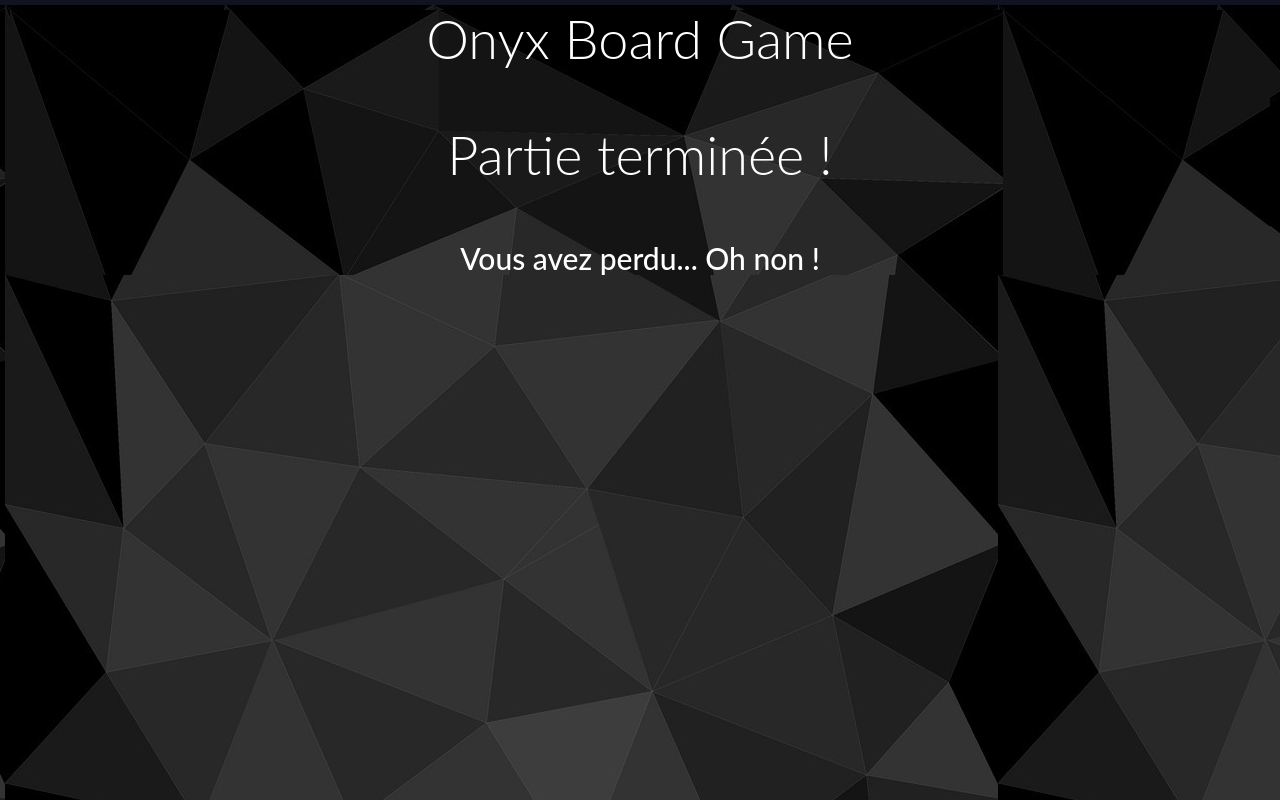
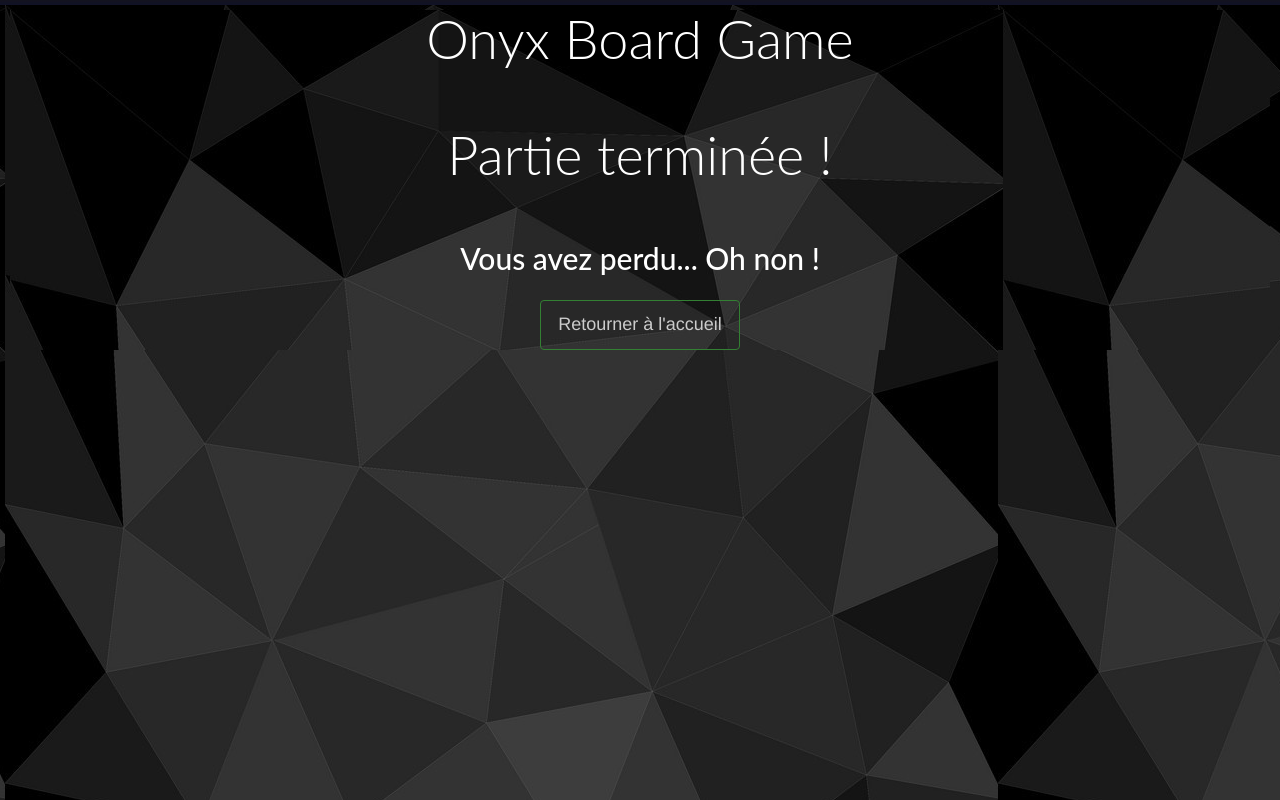
Before and after one commit to JulieC35/IA-front, an Angular app: page /loose in a window 1280 px wide. Built offline with nearby package versions, Linux system fonts and the light colour scheme.

Commit message:
Correction + ajout fin de partie

```diff
--- a/src/app/game-board/game-board.component.html
+++ b/src/app/game-board/game-board.component.html
@@ -1,6 +1,6 @@
 <h2 style="text-align: center;" id="turn" *ngIf="yourTurn">C'est ton tour !</h2>
 <h2 style="text-align: center;" id="notturn" *ngIf="!yourTurn">C'est au tour de l'autre joueur</h2>
-<h2 style="text-align: center;" id="message" >Message: </h2>
+<h4 style="text-align: center;" id="message" >{{message}}</h4>
 <div class="boardGame-container" id="boardContainer" >
 
 </div>
--- a/src/app/game-board/game-board.component.ts
+++ b/src/app/game-board/game-board.component.ts
@@ -17,6 +17,7 @@ export class GameBoardComponent implements OnInit {
 
   @Input() boardGame;
   @Input() boardContainer;
+  @Input() message: string;
   board;
 
   yourTurn: boolean;
@@ -47,13 +48,16 @@ export class GameBoardComponent implements OnInit {
             const message = datas.slice(1);
             switch (message) {
               case 'AWAITING':
+                document.getElementById('message').innerText = '';
                 this.yourTurn = false;
                 break;
               case 'START':
                 console.log('Début de la partie !');
+                document.getElementById('message').innerText = 'Début de la partie !';
                 break;
               case 'READY':
                 this.yourTurn = true;
+                document.getElementById('message').innerText = '';
                 break;
               case 'WIN':
                 console.log('Vous avez gagné !');
@@ -101,7 +105,19 @@ export class GameBoardComponent implements OnInit {
             console.log('capturés: ' + captures);
             break;
           case '!':
+            if (datas.slice(1).indexOf('Position not allowed') != -1) {
+              const coord = datas.slice(1).split(':')[1];
+              console.log(datas.slice(1));
+              document.getElementById(coord).classList.remove('active');
+              if (joueur == 'J1') {
+                document.getElementById(coord).classList.remove('black');
+              } else {
+                document.getElementById(coord).classList.remove('white');
+              }
+              this.yourTurn = true;
+            }
             console.log(datas.slice(1));
+            document.getElementById('message').innerText = datas.slice(1);
             // document.getElementById(coord).classList.remove('active');
             break;
           default:
@@ -117,6 +133,7 @@ export class GameBoardComponent implements OnInit {
     for (let i = 0; i < stones.length; i++) {
       this.getStoneClickPromise(stones[i]).then(
         data => {
+          console.log('passage: ' + data);
           if (this.yourTurn) {
             const classname = data[0];
             const target = data[1];
@@ -136,6 +153,7 @@ export class GameBoardComponent implements OnInit {
     return new Promise((resolve: PromiseResolve<any>, reject: PromiseReject): void => {
       // tslint:disable-next-line:only-arrow-functions
       stone.onclick = (event) => {
+        console.log(event);
         if (!event.target.getAttribute('class').includes('active')) {
           let classname;
           // tslint:disable-next-line:triple-equals
@@ -145,6 +163,7 @@ export class GameBoardComponent implements OnInit {
             classname = 'active white';
           }
           const data = [classname, event.target, event.target.id];
+          console.log('Passage au bon endroit');
           resolve(data);
         } else {
           reject('Pierre déjà placée !');
@@ -152,211 +171,6 @@ export class GameBoardComponent implements OnInit {
       };
     });
   }
-
-  /*createColums() {
-    let htmlBoardCoordH = '<div class="board-coord-bar horizontal">';
-
-    for (let i = 0; i < 12; i++) {
-      htmlBoardCoordH += '<div class="board-coord">' + this.columns[i] + '</div>';
-    }
-    htmlBoardCoordH += '</div>';
-    document.getElementById('boardGame').innerHTML += htmlBoardCoordH;
-    let htmlColumnLayer = '<div class="board-layer">';
-    for (let i = 0; i < 12; i++) {
-      htmlColumnLayer += '<div class="board-column">';
-      for (let j = 0; j < 11; j++) {
-        htmlColumnLayer += '<div class="board-verticalLine"></div>';
-      }
-      htmlColumnLayer += '</div>';
-    }
-    htmlColumnLayer += '</div>';
-
-    // Ajout du code à l'intérieur de la balise boardGame
-    document.getElementById('boardGame').innerHTML += (htmlColumnLayer);
-  }
-
-  createLines() {
-    let htmlRowLayer = '<div class="board-layer fldc">';
-    for (let i = 0; i < 12; i++) {
-      htmlRowLayer += '<div class="board-row">';
-      for (let j = 0; j < 11; j++) {
-        htmlRowLayer += '<div class="board-horizonalLine"></div>';
-      }
-      htmlRowLayer += '</div>';
-    }
-    htmlRowLayer += '</div>';
-    // Ajout du code à l'intérieur de la balise boardGame
-    document.getElementById('boardGame').innerHTML += htmlRowLayer;
-  }
-
-  createDiamondCenter() {
-    let htmlDiamondCenterLayer = '<div class="board-layer fldc">';
-    for (let i = 0; i < 12; i++) {
-      if (i === 0) {
-        htmlDiamondCenterLayer += '<div class="board-diamondCenter-row' + (i === 0 ? ' first' : '') + '"></div>';
-      } else {
-        htmlDiamondCenterLayer += '<div class="board-diamondCenter-row">';
-
-        let nbLosange = 6;
-        if (i % 2 === 0) {
-          nbLosange = 5;
-        }
-
-        for (let j = 0; j < nbLosange; j++) {
-          htmlDiamondCenterLayer += '<div class="board-diamondCenter-line"></div>';
-        }
-        htmlDiamondCenterLayer += '</div>';
-      }
-    }
-    htmlDiamondCenterLayer += '</div>';
-
-    // Ajout du code à l'intérieur de la balise boardGame
-    document.getElementById('boardGame').innerHTML += htmlDiamondCenterLayer;
-  }
-
-  createSquareCenter() {
-    // Création des diagonales des carrés
-    let htmlSquareCenterLayer = '<div class="board-layer fldc">';
-    for (let i = 0; i < 11; i++) {
-      htmlSquareCenterLayer += '<div class="board-squareCenter-row">';
-
-      let nbCarres = 6;
-      if (i % 2 === 0) {
-        nbCarres = 5;
-      }
-
-      for (let j = 0; j < nbCarres; j++) {
-        htmlSquareCenterLayer += '<div class="board-squareCenter-line"></div>';
-        htmlSquareCenterLayer += '<div class="board-squareCenter-line"></div>';
-      }
-      htmlSquareCenterLayer += '</div>';
-    }
-
-    htmlSquareCenterLayer += '</div>';
-
-    // Ajout du code à l'intérieur de la balise boardGame
-    document.getElementById('boardGame').innerHTML += htmlSquareCenterLayer;
-  }
-
-  addColor() {
-    // Ajout des carrés de couleur
-    let htmlSquareColorLayer = '<div class="board-layer fldc color">';
-    for (let i = 0; i < 11; i++) {
-      htmlSquareColorLayer += '<div class="board-squareColor-row">';
-
-      let nbCarres = 6;
-      if (i % 2 === 0) {
-        nbCarres = 5;
-      }
-
-      for (let j = 0; j < nbCarres; j++) {
-        htmlSquareColorLayer += '<div class="board-squareColor-square"></div>';
-      }
-      htmlSquareColorLayer += '</div>';
-    }
-
-    htmlSquareColorLayer += '</div>';
-
-    // Ajout du code à l'intérieur de la balise boardGame
-    document.getElementById('boardGame').innerHTML += htmlSquareColorLayer;
-  }
-
-  addStones() {
-    // Ajout des pierres
-    let htmlStoneLayer = '<div class="board-layer fldc stone">';
-
-    let indexRows = 0;
-    let indexColumns = 0;
-    for (let i = 0; i < 6; i++) {
-      // Ligne sans offset
-      htmlStoneLayer += '<div class="boardGame-stones-row">';
-      for (let j = 0; j < 12; j++) {
-        const id = this.columns[j] + ',' + this.rows[indexRows];
-        htmlStoneLayer += '<div class="boardGame-stone" id="' + id + '"></div>';
-      }
-      htmlStoneLayer += '</div>';
-
-      // Ligne square
-      htmlStoneLayer += '<div class="boardGame-stones-row squareCenter">';
-      indexColumns = 1;
-      for (let j = 0; j < 5; j++) {
-        const id = this.columns[indexColumns] + '-' + this.columns[indexColumns + 1] + ','
-          + this.rows[indexRows + 1] + '-' + this.rows[indexRows];
-        htmlStoneLayer += '<div class="boardGame-stone" id="' + id + '"></div>';
-        indexColumns += 2;
-      }
-      htmlStoneLayer += '</div>';
-
-      indexRows++;
-
-      // Ligne sans offset
-      htmlStoneLayer += '<div class="boardGame-stones-row offset">';
-      for (let j = 0; j < 12; j++) {
-        const id = this.columns[j] + ',' + this.rows[indexRows];
-        htmlStoneLayer += '<div class="boardGame-stone " id="' + id + '"></div>';
-      }
-      htmlStoneLayer += '</div>';
-
-      if (i < 5) {
-        // Ligne square
-        htmlStoneLayer += '<div class="boardGame-stones-row squareCenter no-offset">';
-        indexColumns = 0;
-        for (let j = 0; j < 6; j++) {
-          const id = this.columns[indexColumns] + '-' + this.columns[indexColumns + 1] + ','
-            + this.rows[indexRows] + '-' + this.rows[indexRows + 1];
-          htmlStoneLayer += '<div class="boardGame-stone" id="' + id + '"></div>';
-          indexColumns += 2;
-        }
-        htmlStoneLayer += '</div>';
-      }
-
-      indexRows++;
-
-    }
-
-    htmlStoneLayer += '</div>';
-
-    // Ajout du code à l'intérieur de la balise boardGame
-    document.getElementById('boardGame').innerHTML += htmlStoneLayer;
-  }
-
-  addCoordBeforeBoard() {
-    let htmlBoardCoord = '<div class="board-coord-bar">';
-    for (let i = 0; i < 12; i++) {
-      htmlBoardCoord += '<div class="board-coord">' + this.rows[i] + '</div>';
-    }
-    htmlBoardCoord += '</div>';
-    document.getElementById('boardContainer').innerHTML += htmlBoardCoord;
-    const board = '<div class="board" id="boardGame" >\n' +
-      '  </div>';
-    document.getElementById('boardContainer').innerHTML += board;
-  }
-
-  addCoord() {
-    // Ajout des coordonnées sur le côté du plateau
-    let htmlBoardCoord = '<div class="board-coord-bar">';
-    for (let i = 0; i < 12; i++) {
-      htmlBoardCoord += '<div class="board-coord">' + this.rows[i] + '</div>';
-    }
-    htmlBoardCoord += '</div>';
-
-    // Ajout du code à l'intérieur de la balise boardContainer
-    // this.boardContainer.prepend(htmlBoardCoord);
-    document.getElementById('boardContainer').innerHTML += htmlBoardCoord;
-
-
-    // Ajout des coordonnées sur le bas et haut du plateau
-    let htmlBoardCoordH = '<div class="board-coord-bar horizontal">';
-
-    for (let i = 0; i < 12; i++) {
-      htmlBoardCoordH += '<div class="board-coord">' + this.columns[i] + '</div>';
-    }
-    htmlBoardCoordH += '</div>';
-
-    // Ajout du code à l'intérieur de la balise boardGame
-    // this.boardGame.prepend(htmlBoardCoordH);
-    document.getElementById('boardGame').innerHTML += htmlBoardCoordH;
-  } */
 
   stoneClick(event: any) {
     console.log('stone click');
--- a/src/app/party-loose/party-loose.component.css
+++ b/src/app/party-loose/party-loose.component.css
@@ -1,3 +1,9 @@
 h1, h2 {
   text-align: center;
 }
+
+button {
+  margin: auto;
+  margin-top: 25px;
+  display: block;
+}
--- a/src/app/party-loose/party-loose.component.html
+++ b/src/app/party-loose/party-loose.component.html
@@ -1,2 +1,3 @@
 <h1>Partie terminée !</h1>
 <h2>Vous avez perdu... Oh non !</h2>
+<button (click)="accueil()">Retourner à l'accueil</button>
--- a/src/app/party-loose/party-loose.component.ts
+++ b/src/app/party-loose/party-loose.component.ts
@@ -1,4 +1,5 @@
 import { Component, OnInit } from '@angular/core';
+import {Router} from "@angular/router";
 
 @Component({
   selector: 'app-party-loose',
@@ -7,9 +8,13 @@ import { Component, OnInit } from '@angular/core';
 })
 export class PartyLooseComponent implements OnInit {
 
-  constructor() { }
+  constructor(private router: Router) { }
 
   ngOnInit(): void {
   }
 
+  accueil() {
+    this.router.navigate(['']);
+  }
+
 }
--- a/src/app/party-win/party-win.component.css
+++ b/src/app/party-win/party-win.component.css
@@ -1,3 +1,8 @@
 h1, h2 {
   text-align: center;
 }
+button {
+  margin: auto;
+  margin-top: 25px;
+  display: block;
+}
--- a/src/app/party-win/party-win.component.html
+++ b/src/app/party-win/party-win.component.html
@@ -1,2 +1,3 @@
 <h1>Partie terminée !</h1>
 <h2>Vous avez gagné... Bravo !</h2>
+<button (click)="accueil()">Retourner à l'accueil</button>
--- a/src/app/party-win/party-win.component.ts
+++ b/src/app/party-win/party-win.component.ts
@@ -1,4 +1,5 @@
 import { Component, OnInit } from '@angular/core';
+import {Router} from "@angular/router";
 
 @Component({
   selector: 'app-party-win',
@@ -7,9 +8,13 @@ import { Component, OnInit } from '@angular/core';
 })
 export class PartyWinComponent implements OnInit {
 
-  constructor() { }
+  constructor(private router: Router) { }
 
   ngOnInit(): void {
   }
 
+  accueil() {
+    this.router.navigate(['']);
+  }
+
 }
```
